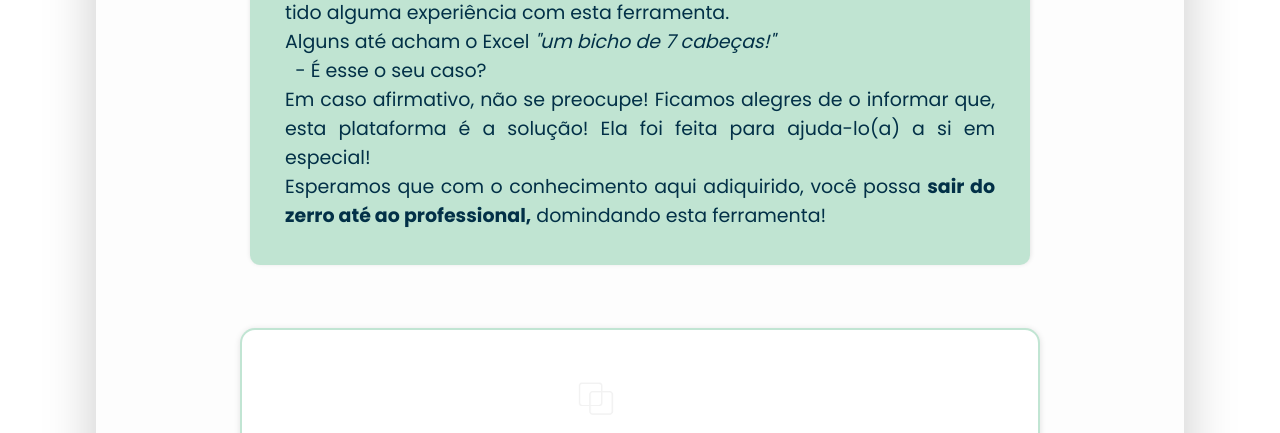
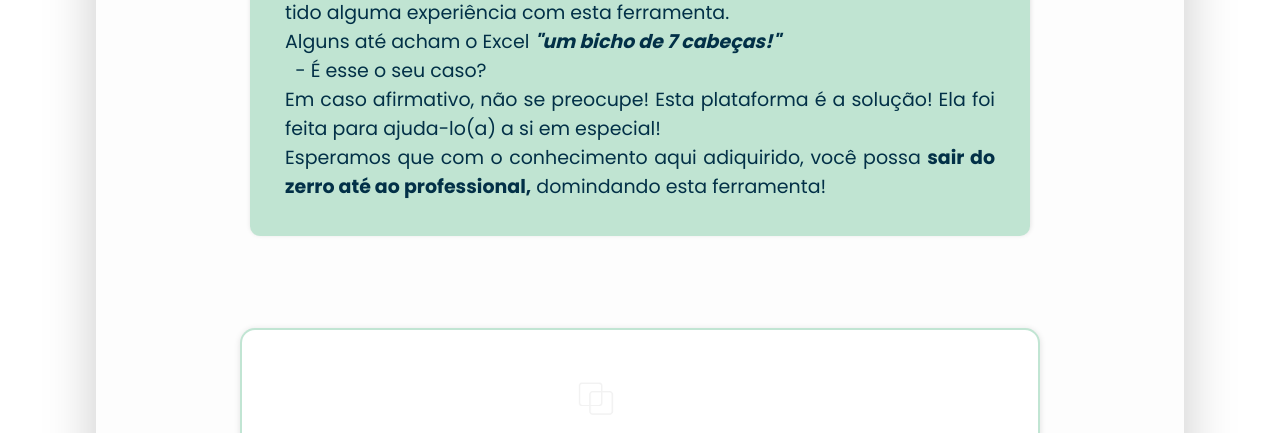
Before and after one commit to macbench/excel, a plain HTML site: page index.html in a window 1280 px wide. Shown: the part 950-1383 px from the top of the page. Drawn offline with nearby package versions, Linux system fonts and the light colour scheme.

Commit message:
Intro changes

```diff
--- a/index.html
+++ b/index.html
@@ -203,15 +203,10 @@
 
                         <div class="msg-intro">
                             <p> Acredito que já tenha ouvido falar sobre o <strong>Excel</strong> e que até, talvés já
-                                tenha
-                                tido
-                                alguma experiência com esta ferramenta. <br> Alguns até acham o Excel <em> "um
+                                tenha tido alguma experiência com esta ferramenta. <br> Alguns até acham o Excel <em><strong>"um
                                     bicho de
                                     7
-                                    cabeças!"</em> <br> &nbsp; - É esse o seu caso? <br> Em caso afirmativo, não se preocupe! Ficamos
-                                alegres
-                                de o
-                                informar que, esta plataforma é a solução! Ela foi feita para ajuda-lo(a) a si em
+                                    cabeças!" </strong></em> <br> &nbsp; - É esse o seu caso? <br> Em caso afirmativo, não se preocupe! Esta plataforma é a solução! Ela foi feita para ajuda-lo(a) a si em
                                 especial! <br> Esperamos que com o conhecimento aqui adiquirido, você possa <strong>sair do zerro até ao professional,</strong> domindando esta ferramenta!
                             </p>
                         </div>
```
